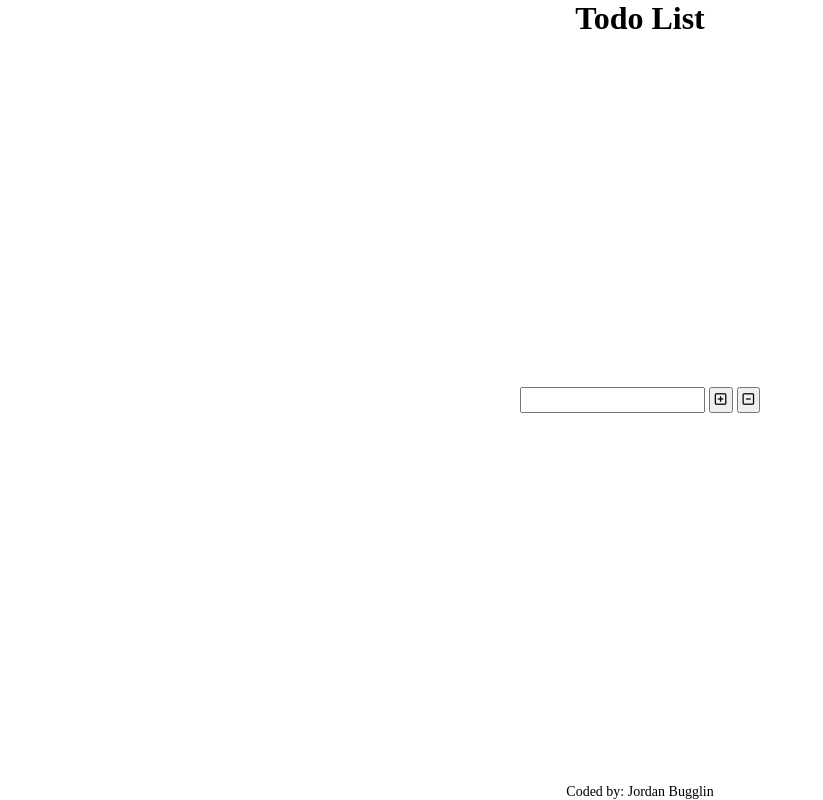
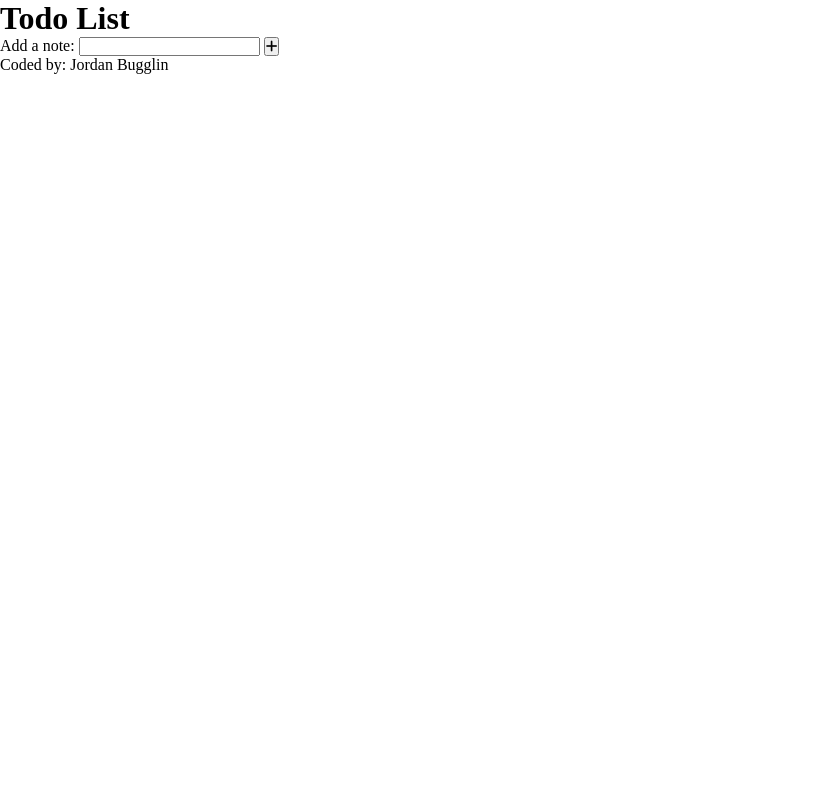
Before and after one commit to Jbugglin/basic-todo, a plain HTML site: page index.html in a window 1280 px wide. Shown: the whole page, without its empty margins (0-823 px from the left). Drawn offline with Linux system fonts and the light colour scheme.

Commit message:
Update
So far I can create the li elements with a button, that saves our user input to the local storage, just cannot figure out how to actually make the button within the li element work. Another day with a fresher, clear mind.

```diff
--- a/index.html
+++ b/index.html
@@ -14,23 +14,14 @@
     </header>
 
     <main id="main-container">
-        <div class="container">
-            <div class="input-section">
-                <input type="text" name="userInput" id="userInput" maxlength="32">
-
-                <button class="btn" id="submit-btn" onclick="addNoteToList()">
-                    <i class="fa-regular fa-square-plus"></i>
-                </button>
-
-                <button class="btn" id="clear-btn" onclick="clearInput()">
-                    <i class="fa-regular fa-square-minus"></i>
-                </button>
-            </div>
-
-            <div class="note-section">
-                <ul id="note-container"></ul>
-            </div>
-        </div>
+        <form id="add-to-todo-container">
+            <label for="todo-item">Add a note:</label>
+            <input type="text" name="todo-item" id="todo-item">
+            <button type="submit">
+                <i class="fa fa-plus" aria-hidden="true"></i>
+            </button>
+        </form>
+        <ol id="todo-list"></ol>
     </main>
 
 
--- a/noteAction.js
+++ b/noteAction.js
@@ -1,26 +1,40 @@
 // As basic as can be...
 // Create | Read | Update | Delete
 
-// Adds input li to ul on click
-function addNoteToList(){
-    //Get the ul container
-    let ul = document.getElementById('note-container');
-    //Get the user input value
-    let userInputValue = document.getElementById('userInput').value;
-    //Create li for the note
+//Get form, item and list
+let addToList = document.querySelector('#add-to-todo-container');
+let todoItem = document.querySelector('#todo-item');
+let todoList = document.querySelector('#todo-list');
+let deleteBtn = document.getElementById('deleteBtn');
+
+//Adds our todo item to our list and savesto local storage
+addToList.addEventListener('submit', function (e) {
+    //Don't submit form...
+    e.preventDefault();
+
+    //Ignore if item is empty...
+    if (todoItem.value.length < 1) return;
+
+    //Add to todo list
     let li = document.createElement('li');
-    //Create the edit and delete buttons
-    createEditBtn();
-    createDeleteBtn();
-    //Assign the user input to the li element
-    li.innerHTML = userInputValue;
-    //Append the li element to the ul
-    ul.appendChild(li);
+    let deleteBtn = document.createElement('button');
+    deleteBtn.id = 'deleteBtn';
+    deleteBtn.innerHTML = 'delete';
+    li.innerHTML = todoItem.value;
+    li.appendChild(deleteBtn);
+    todoList.appendChild(li);
+
+    //Clear input...
+    todoItem.value = '';
+
+    //Save list to localStorage...
+    localStorage.setItem('todoItems', todoList.innerHTML);
+}, false);
+
+//Check for saved todo list items...
+let saved = localStorage.getItem('todoItems');
+
+//Update if there are saved items...
+if(saved) {
+    todoList.innerHTML = saved;
 }
-
-function createEditBtn (){}
-
-function createDeleteBtn(){}
-
-// Deletes input on click
-function clearInput(){}
--- a/style.css
+++ b/style.css
@@ -1,5 +1,7 @@
 /* Global Variables */
-:root {}
+:root {
+    --li-bg: rgba(223, 223, 254, 0.373);
+}
 
 /* Super-basic reset */
 *, *::after, *::before {
@@ -12,46 +14,3 @@ html, body {
     width: 100dvw;
     height: 100dvh;
 }
-
-body {
-    position: relative;
-    display: flex;
-    flex-direction: column;
-    justify-content: center;
-    align-items: center;
-}
-
-header, main, footer {
-    width: 100%;
-    display: flex;
-    justify-content: center;
-    align-items: center;
-}
-
-header {
-    position: absolute;
-    top: 0;
-}
-
-.input-section {
-    display: flex;
-}
-
-.btn {
-    display: flex;
-    justify-content: center;
-    align-items: center;
-    padding: 0.25rem;
-    margin: 0rem 0.125rem 0rem 0.125rem;
-}
-
-input {
-    padding: 0.125rem;
-    margin: 0rem 0.125rem;
-}
-
-footer {
-    position: absolute;
-    bottom: 0;
-    font-size: 0.875rem;
-}
```
